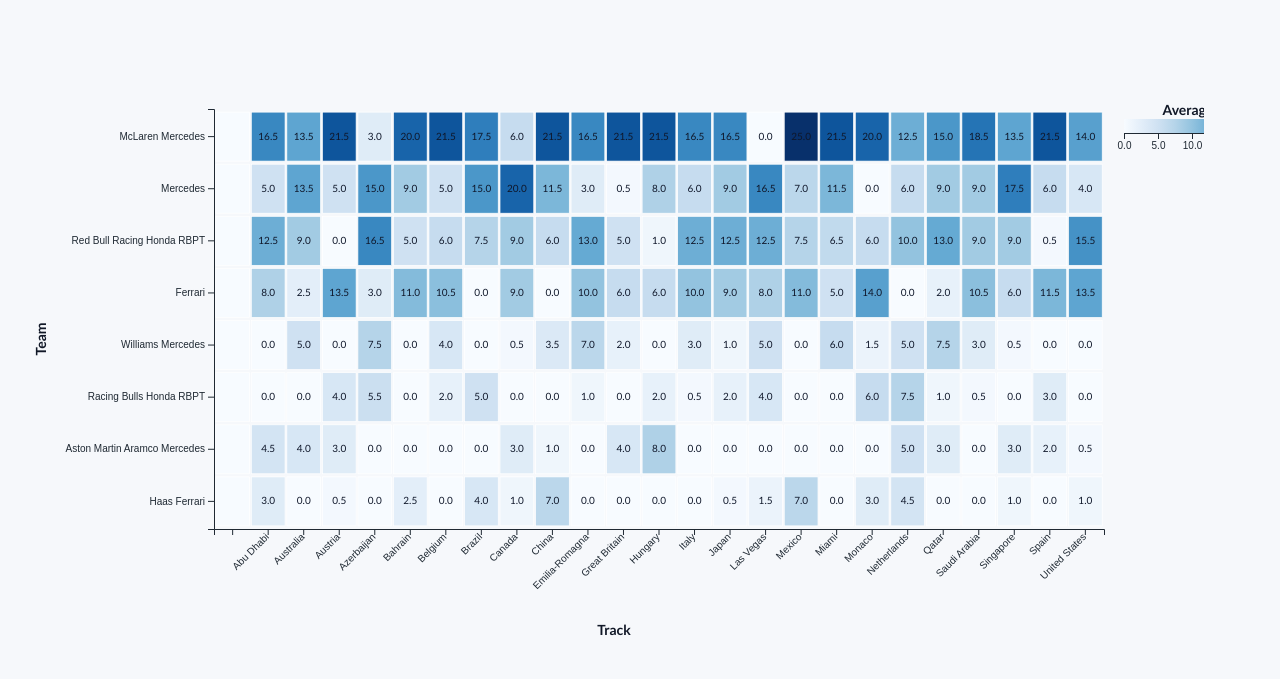
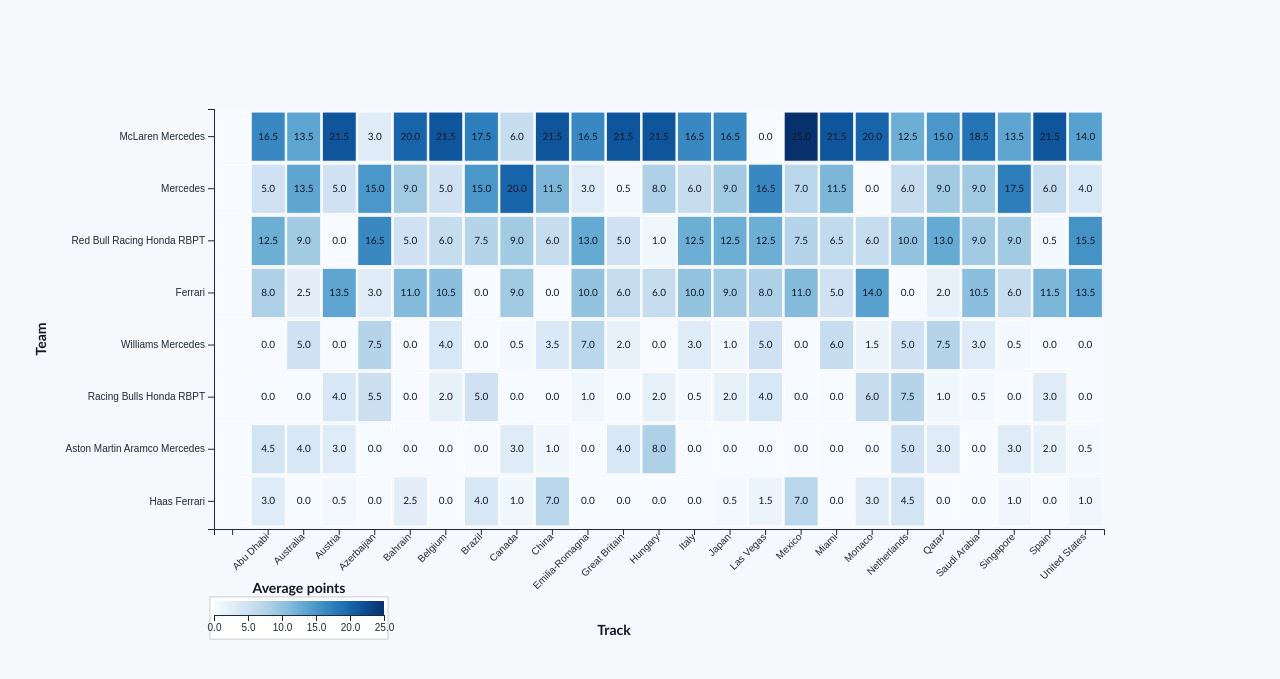
Before and after one commit to AlejandroSpot2/AlejandroSpot2.github.io, a plain HTML site: page A4/Heatmap in D3.html in a window 1280 px wide. Shown: the part 87-766 px from the top of the page. Drawn offline with nearby package versions, Linux system fonts and the light colour scheme.

Commit message:
Refactor heatmap legend positioning and add a white background rectangle for improved visibility in D3 visualization.

```diff
--- a/A4/Heatmap in D3.html
+++ b/A4/Heatmap in D3.html
@@ -177,8 +177,8 @@
 
             const legendWidth = 170;
             const legendHeight = 14;
-            const legendX = width - margin.right + 20;
-            const legendY = margin.top + 10;
+            const legendX = margin.left;
+            const legendY = height - 58;
 
             const defs = svg.append("defs");
             const gradient = defs.append("linearGradient")
@@ -197,11 +197,30 @@
             }
 
             svg.append("rect")
+                .attr("x", legendX - 4)
+                .attr("y", legendY - 4)
+                .attr("width", legendWidth + 8)
+                .attr("height", legendHeight + 28)
+                .attr("fill", "#ffffff")
+                .attr("stroke", "#d1d5db")
+                .attr("stroke-width", 1);
+
+            svg.append("rect")
                 .attr("x", legendX)
                 .attr("y", legendY)
                 .attr("width", legendWidth)
                 .attr("height", legendHeight)
                 .style("fill", "url(#heat-gradient)");
+
+            svg.append("rect")
+                .attr("x", legendX - 4)
+                .attr("y", legendY - 4)
+                .attr("width", legendWidth + 8)
+                .attr("height", legendHeight + 28)
+                .attr("fill", "#ffffff")
+                .attr("stroke", "#d1d5db")
+                .attr("stroke-width", 1)
+                .lower();
 
             const legendScale = d3.scaleLinear()
                 .domain([0, maxMean])
@@ -214,7 +233,7 @@
             svg.append("text")
                 .attr("class", "axis-title")
                 .attr("x", legendX + legendWidth / 2)
-                .attr("y", legendY - 4)
+                .attr("y", legendY - 8)
                 .attr("text-anchor", "middle")
                 .text("Average points");
         });
```
